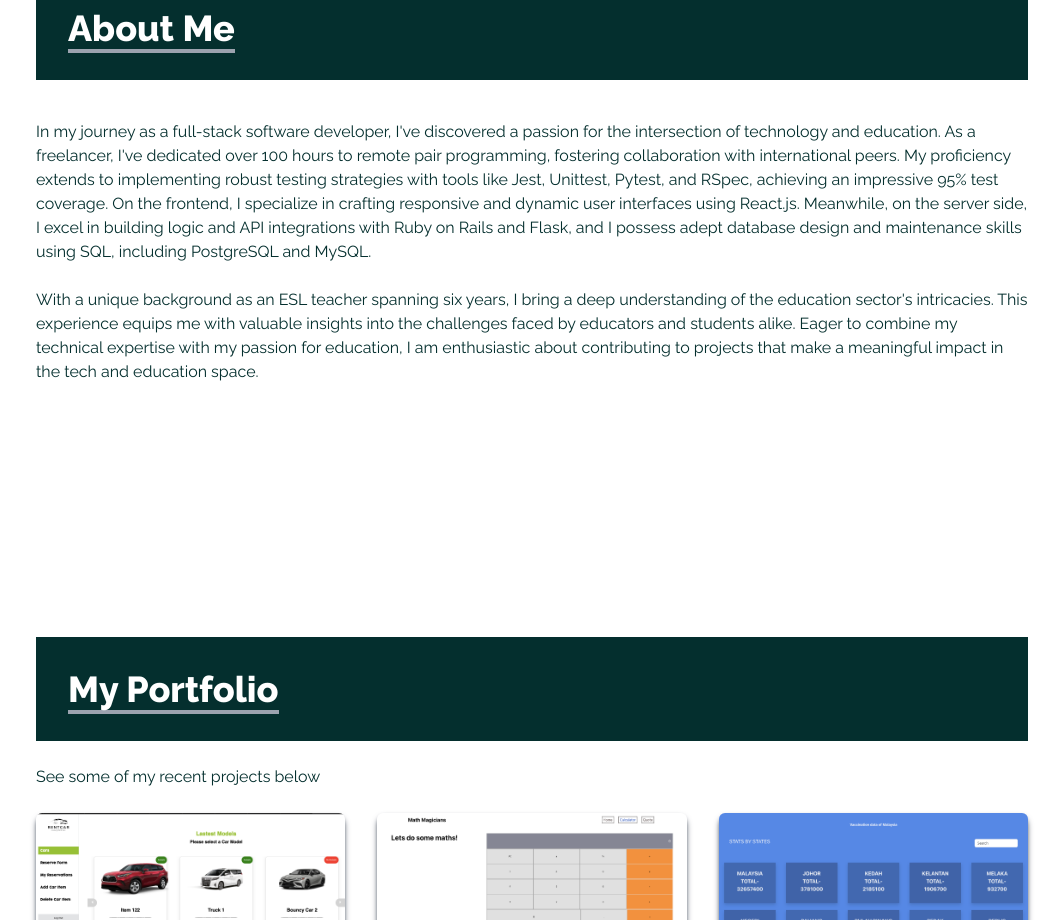
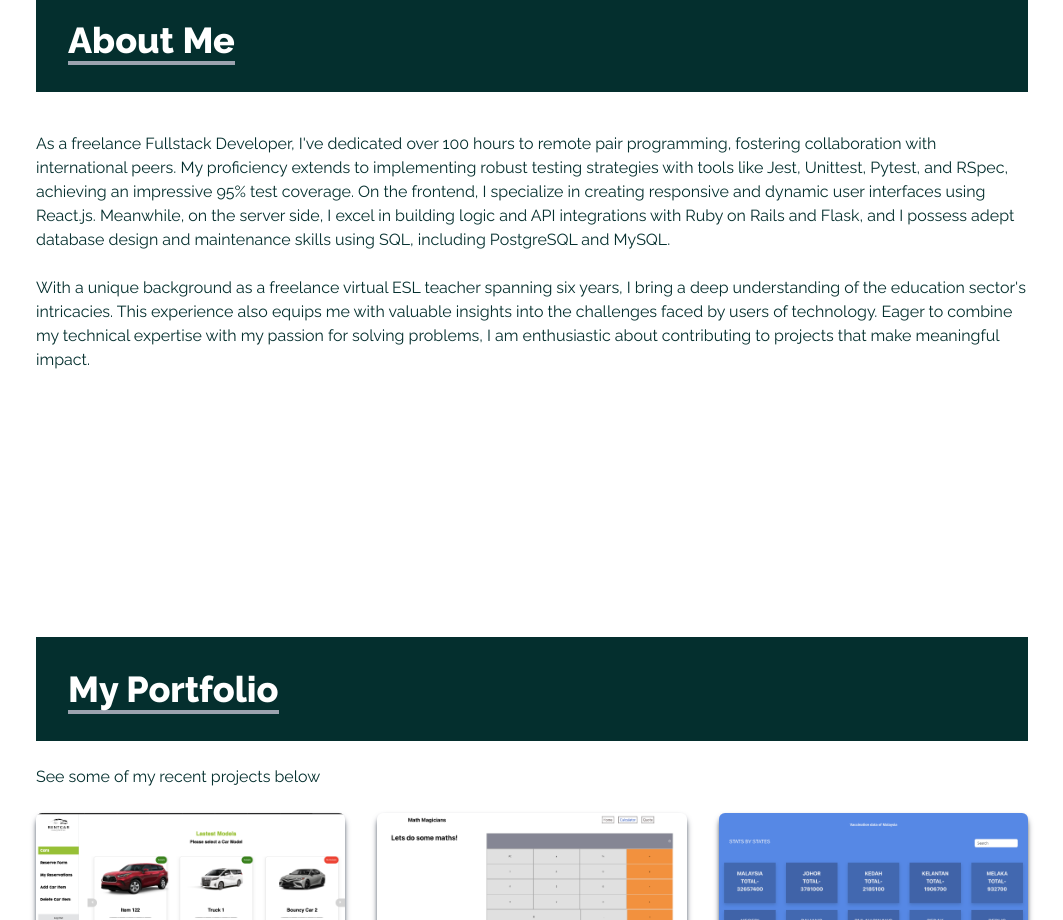
Before and after one commit to Armynerh/my-portfolio, a React (Create React App) app: page / in a window 1280 px wide. Shown: the part 1000-1920 px from the top of the page, without its empty margins (108-1171 px from the left). Built offline with nearby package versions, Linux system fonts and the light colour scheme.

Commit message:
modify about

```diff
--- a/src/components/About.jsx
+++ b/src/components/About.jsx
@@ -9,11 +9,11 @@ const About = () => (
       {/* eslint-disable */}
       <p className="text-l mt-10">
 
-In my journey as a full-stack software developer, I've discovered a passion for the intersection of technology and education. As a freelancer, I've dedicated over 100 hours to remote pair programming, fostering collaboration with international peers. My proficiency extends to implementing robust testing strategies with tools like Jest, Unittest, Pytest, and RSpec, achieving an impressive 95% test coverage. On the frontend, I specialize in crafting responsive and dynamic user interfaces using React.js. Meanwhile, on the server side, I excel in building logic and API integrations with Ruby on Rails and Flask, and I possess adept database design and maintenance skills using SQL, including PostgreSQL and MySQL.
+ As a freelance Fullstack Developer, I've dedicated over 100 hours to remote pair programming, fostering collaboration with international peers. My proficiency extends to implementing robust testing strategies with tools like Jest, Unittest, Pytest, and RSpec, achieving an impressive 95% test coverage. On the frontend, I specialize in creating responsive and dynamic user interfaces using React.js. Meanwhile, on the server side, I excel in building logic and API integrations with Ruby on Rails and Flask, and I possess adept database design and maintenance skills using SQL, including PostgreSQL and MySQL.
       </p>
       <br />
       <p className="text-l sm:mb-10">
-      With a unique background as an ESL teacher spanning six years, I bring a deep understanding of the education sector's intricacies. This experience equips me with valuable insights into the challenges faced by educators and students alike. Eager to combine my technical expertise with my passion for education, I am enthusiastic about contributing to projects that make a meaningful impact in the tech and education space.
+      With a unique background as a freelance virtual ESL teacher spanning six years, I bring a deep understanding of the education sector's intricacies. This experience also equips me with valuable insights into the challenges faced by users of technology. Eager to combine my technical expertise with my passion for solving problems, I am enthusiastic about contributing to projects that make meaningful impact.
       </p>
 
 
```
